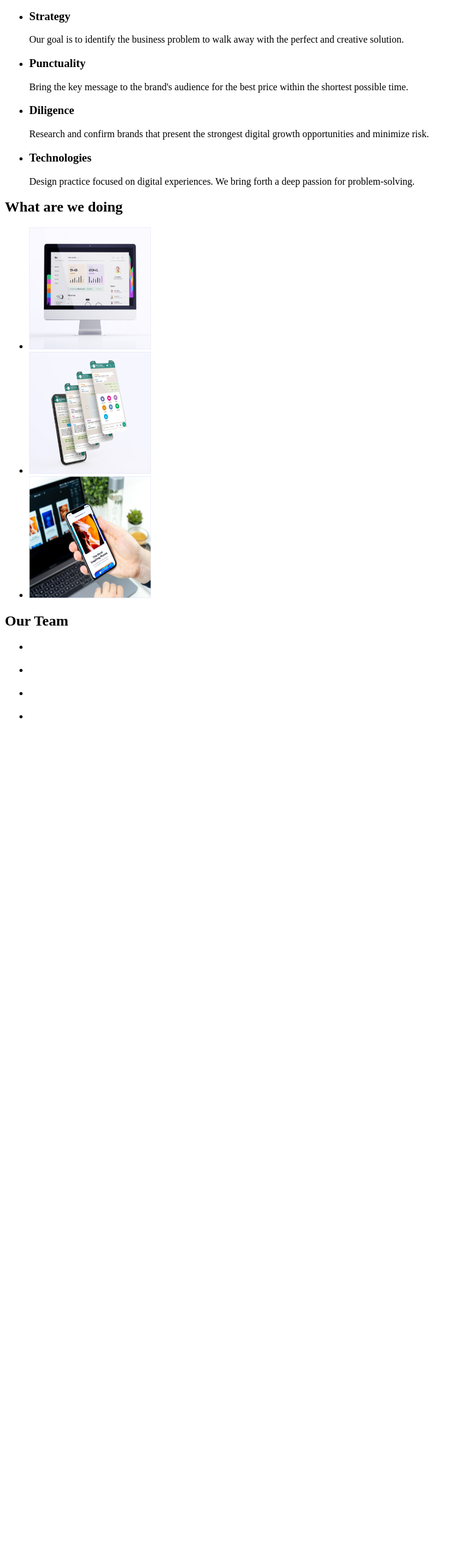
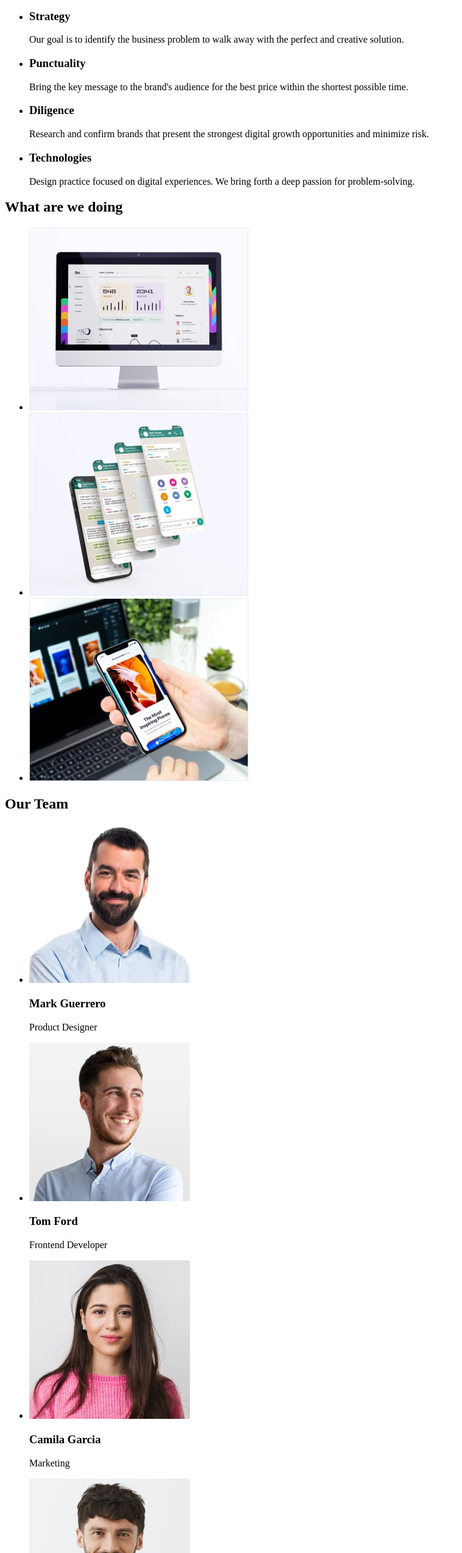
Before and after one commit to Alex4u18/homework_1, a plain HTML site: page index.html in a window 1280 px wide. Shown: the part 253-2800 px from the top of the page at 61% size, without its empty margins (0-759 px from the left). Before the commit the page ends 1457 px from the top, so only its background shows below. Drawn offline with Linux system fonts and the light colour scheme.

Commit message:
finalizare_homework_1

```diff
--- a/index.html
+++ b/index.html
@@ -70,26 +70,26 @@
         <ul class="What are we doing">
           <li>
             <img
-              src="/images/monitor (1).png"
+              src="/images/Monitor.jpg"
               alt="monitor"
-              width="200"
-              height="200"
+              width="360"
+              height="300"
             />
           </li>
           <li>
             <img
-              src="/images/telefoane (1).png"
+              src="/images/Telefoane.jpg"
               alt="telefoane"
-              width="200"
-              height="200"
+              width="360"
+              height="300"
             />
           </li>
           <li>
             <img
-              src="/images/telefon (1).png"
+              src="/images/telefon.jpg"
               alt="telefon"
-              width="200"
-              height="200"
+              width="360"
+              height="300"
             />
           </li>
         </ul>
@@ -97,25 +97,47 @@
       <!-- Section Our Team -->
       <section>
         <h2>Our Team</h2>
-        <ul>
-          <li class="Our Team">
-            <h3></h3>
-            <p></p>
+        <ul class="Our Team">
+          <li>
+            <img src="/images/Mark.jpg" alt="mark" width="264" height="260" />
+            <h3>Mark Guerrero</h3>
+            <p>Product Designer</p>
           </li>
           <li>
-            <h3></h3>
-            <p></p>
+            <img src="/images/tom.jpg" alt="tom" width="264" height="260" />
+            <h3>Tom Ford</h3>
+            <p>Frontend Developer</p>
           </li>
           <li>
-            <h3></h3>
-            <p></p>
+            <img
+              src="/images/camelia.jpg"
+              alt="camelia"
+              width="264"
+              height="260"
+            />
+            <h3>Camila Garcia</h3>
+            <p>Marketing</p>
           </li>
           <li>
-            <h3></h3>
-            <p></p>
+            <img
+              src="/images/daniel.jpg"
+              alt="daniel"
+              width="264"
+              height="260"
+            />
+            <h3>Daniel Wilson</h3>
+            <p>UI Designer</p>
           </li>
         </ul>
       </section>
     </main>
+    <footer>
+      <!-- Logo -->
+      <a href="index.html">WEBSTUDIO</a>
+      <p>
+        Increase the flow of customers and sales for your business with digital
+        marketing & growth solutions.
+      </p>
+    </footer>
   </body>
 </html>
```
Also changed, not shown: images/Camila (1).png (deleted), images/Daniel (1).png (deleted), images/Mark (1).png (deleted), images/Mark.jpg (added), images/Monitor.jpg (added), images/Telefoane.jpg (added), images/Tom (1).png (deleted), images/camelia.jpg (added), images/daniel.jpg (added), images/monitor (1).png (deleted), images/telefoane (1).png (deleted), images/telefon (1).png (deleted), images/telefon.jpg (added), images/tom.jpg (added).
